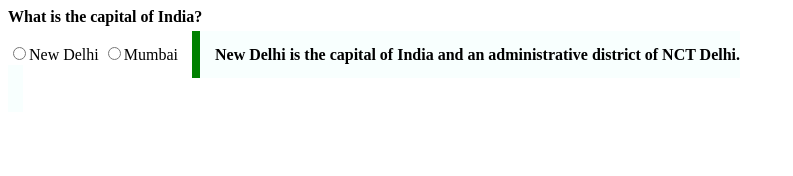
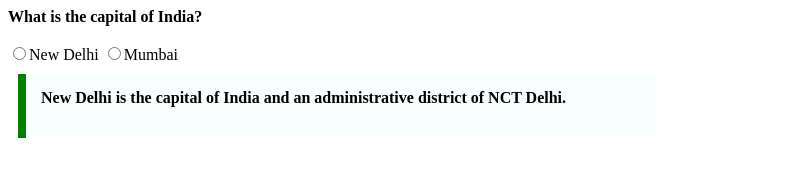
Before and after one commit to acciojob/trivia-phogatheena, a website: page main.html in a window 1280 px wide. Shown: the whole page, without its empty margins (0-793 px from the left). Drawn offline with Linux system fonts and the light colour scheme.

Commit message:
created a submission

```diff
--- a/main.html
+++ b/main.html
@@ -13,7 +13,7 @@
 		<label for="radi"></label>
 	<input type = "radio" name="radi">New Delhi
 	<input type = "radio" name="radi">Mumbai
-	<blockquote.block class="block">
+	<blockquote cite="#" class="block">
 	   New Delhi is the capital of India and an administrative district of NCT Delhi.
 	<blockquote>
     <script type="text/javascript" src="./script.js">
```
